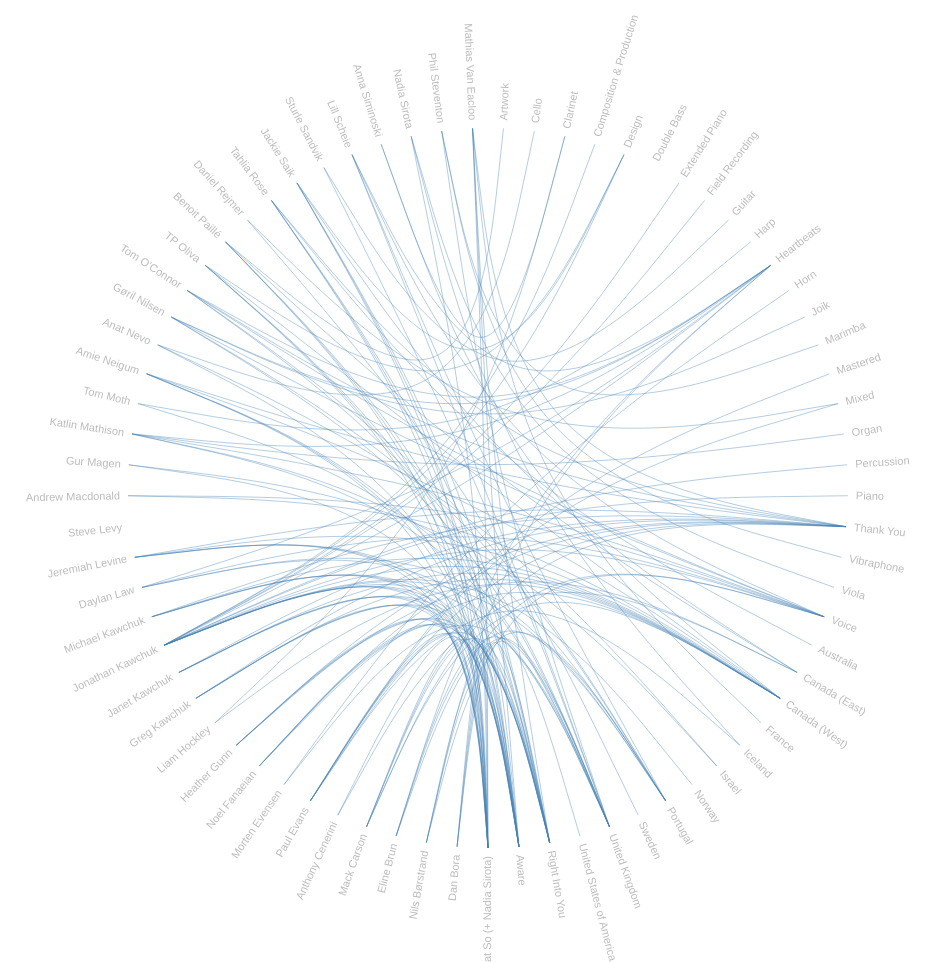
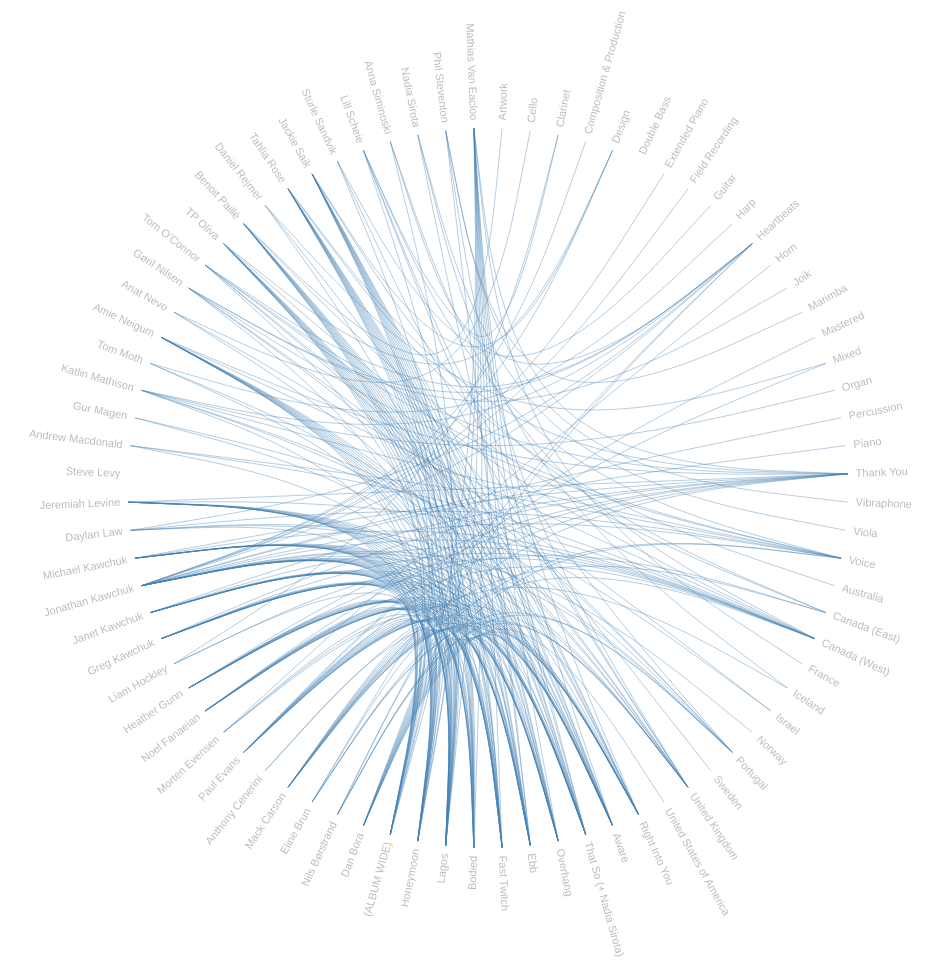
Before and after one commit to watts1/Viz, a plain HTML site: page index.html in a window 1280 px wide. Shown: the top 962 px of the page, without its empty margins (0-948 px from the left). Drawn offline with nearby package versions, Linux system fonts and the light colour scheme.

Commit message:
column length

```diff
--- a/index.html
+++ b/index.html
@@ -180,7 +180,7 @@ function packageImports(nodes) {
 function creditsToClasses( credits){
  var classArray = [];
 
- for( var column =4; column < 41; column++){
+ for( var column =4; column < credits.columns.length; column++){
 	 var classObj = {};
 	 classObj.name =  credits.columns[column];
 	 classObj.size = 1;
@@ -194,7 +194,7 @@ function creditsToClasses( credits){
 	classObj.imports=[];
 
 	var size =1;
-	for( var column = 3; column < 47;column++){
+	for( var column = 3; column < credits.columns.length;column++){
 		if( contributor[credits.columns[column]]==1){
 			classObj.imports.push(credits.columns[column]) ;
 			size++;
```
